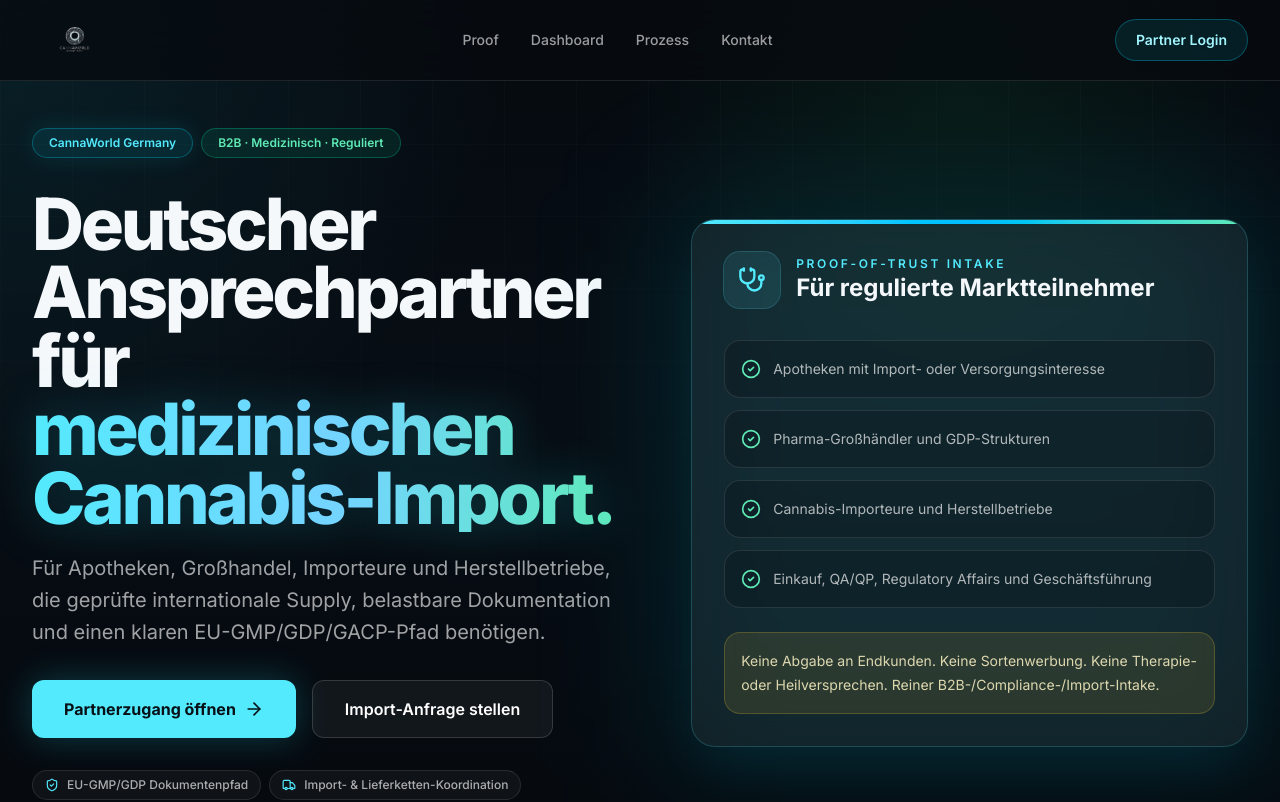
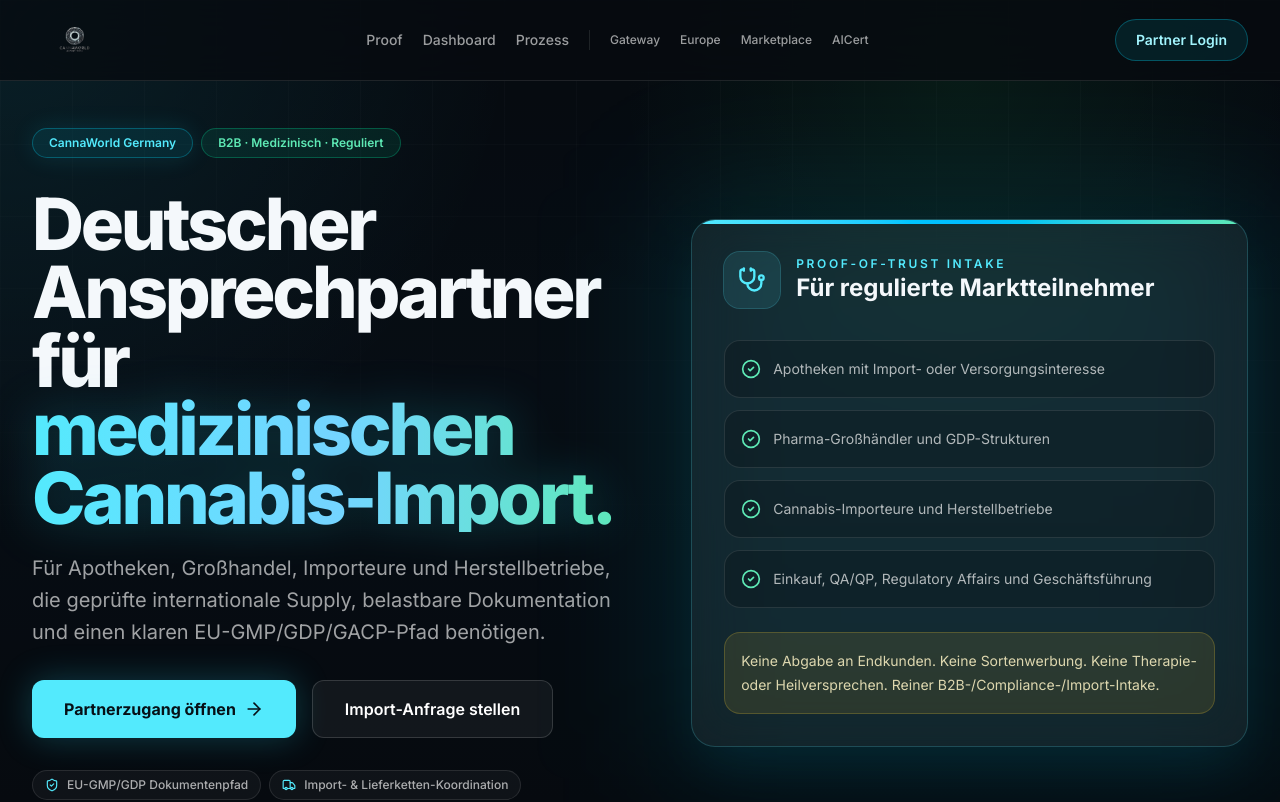
Before and after one commit to kcrane-oss/cannaworld-germany-v2, a React (Vite) app: page / in a window 1280 px wide. Shown: the top 802 px of the page. Built offline with nearby package versions, Linux system fonts and the light colour scheme.

Commit message:
Add CannaWorld network quick links

```diff
--- a/src/App.tsx
+++ b/src/App.tsx
@@ -49,6 +49,13 @@
   const module = await import("./integrations/supabase/client");
   return module.supabase;
 }
+
+const networkLinks = [
+  ["Gateway", "https://cannaworld-thailand.com"],
+  ["Europe", "https://cannaworld-europe.com"],
+  ["Marketplace", "https://cannaworld-marketplace.com"],
+  ["AICert", "https://gmp-aicert.com"],
+] as const;
 
 const stats = [
   ["DE", "B2B Intake"],
@@ -292,11 +299,14 @@
           <Link to="/" className="flex items-center gap-3">
             <img src={logo} alt="CannaWorld" className="h-12 w-auto object-contain" />
           </Link>
-          <div className="hidden items-center gap-8 text-sm font-medium text-white/60 md:flex">
+          <div className="hidden items-center gap-5 text-sm font-medium text-white/60 md:flex">
             <a href="#proof" className="transition hover:text-white">Proof</a>
             <a href="#dashboard-preview" className="transition hover:text-white">Dashboard</a>
             <a href="#prozess" className="transition hover:text-white">Prozess</a>
-            <a href="#kontakt" className="transition hover:text-white">Kontakt</a>
+            <div className="h-5 w-px bg-white/10" />
+            {networkLinks.map(([label, href]) => (
+              <a key={label} href={href} target="_blank" rel="noopener noreferrer" className="text-xs transition hover:text-cyan-200">{label}</a>
+            ))}
           </div>
           <Link to="/login" className="rounded-full border border-cyan-400/30 bg-cyan-400/10 px-5 py-2.5 text-sm font-semibold text-cyan-200 transition hover:border-cyan-300/70 hover:bg-cyan-400/20">
             Partner Login
```
